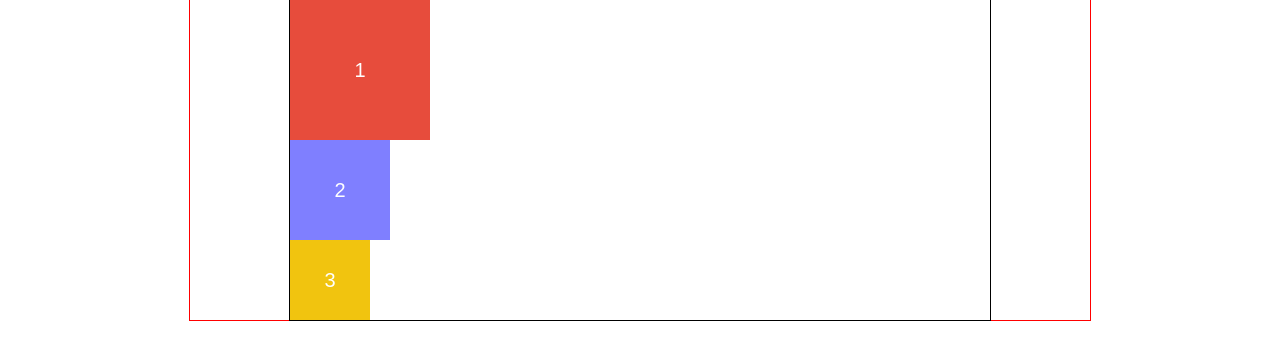
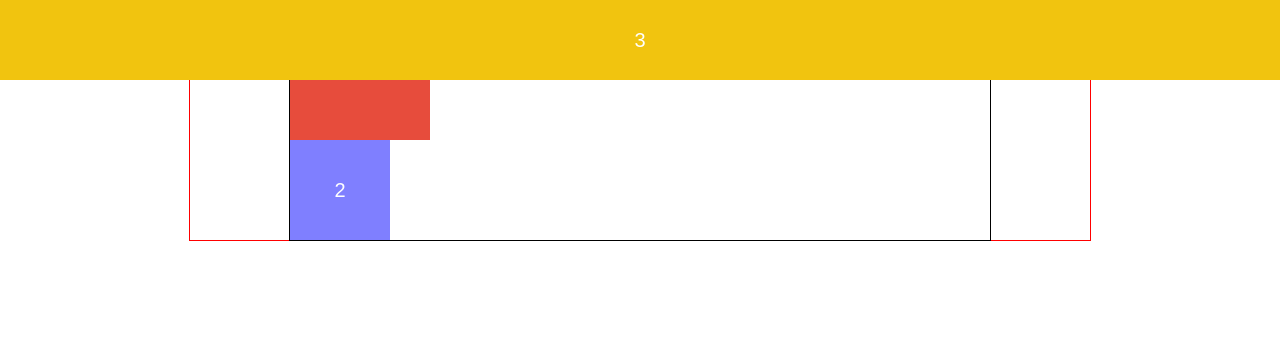
Before and after one commit to Olexiy-repin/html-css-96, a plain HTML site: page pages/position.html in a window 1280 px wide. Drawn offline with nearby package versions, Linux system fonts and the light colour scheme.

Commit message:
classwork

```diff
--- a/css/position.css
+++ b/css/position.css
@@ -34,13 +34,19 @@ body {
 }
 
 .blue {
+  position: relative;
+  z-index: 1;
   width: 100px;
   height: 100px;
   background-color: rgba(0, 0, 255, 0.5);
 }
 
 .yellow {
-  width: 80px;
+  position: fixed;
+  top: 0;
+  left: 0;
+  z-index: 9999999;
+  width: 100%;
   height: 80px;
   background-color: #f1c40f;
 }
--- a/css/transition.css
+++ b/css/transition.css
@@ -18,6 +18,12 @@
   cursor: pointer;
   margin: 0 auto;
   background-color: #2980b9;
+  transition: background-color 500ms cubic-bezier(0, 1.12, 0.96, 0.1);
+
+  /* transition-property: background-color;
+  transition-duration: 500ms;
+  transition-timing-function: cubic-bezier(0, 1.12, 0.96, 0.1);
+  transition-delay: 0ms; */
 }
 
 .btn:hover,
```
